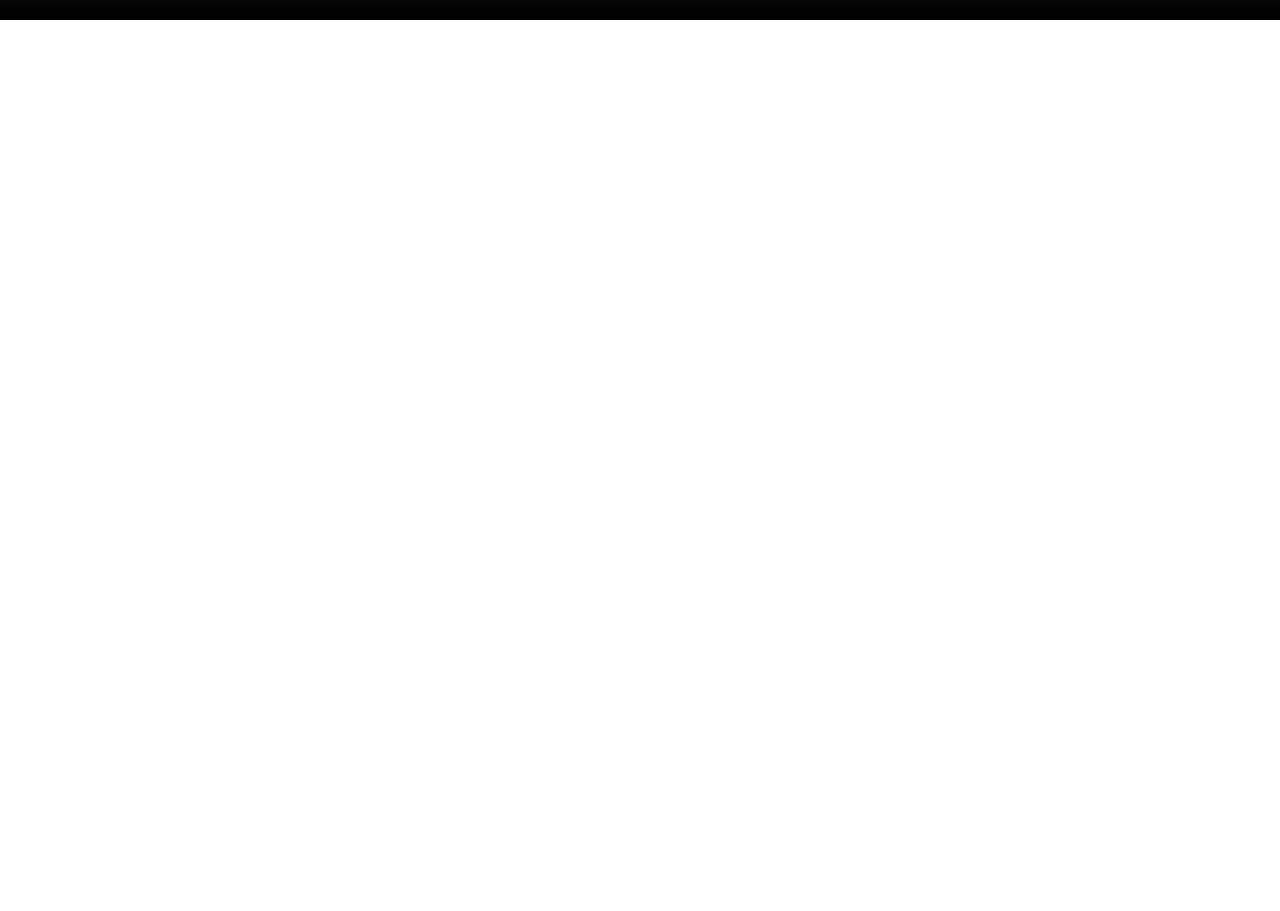
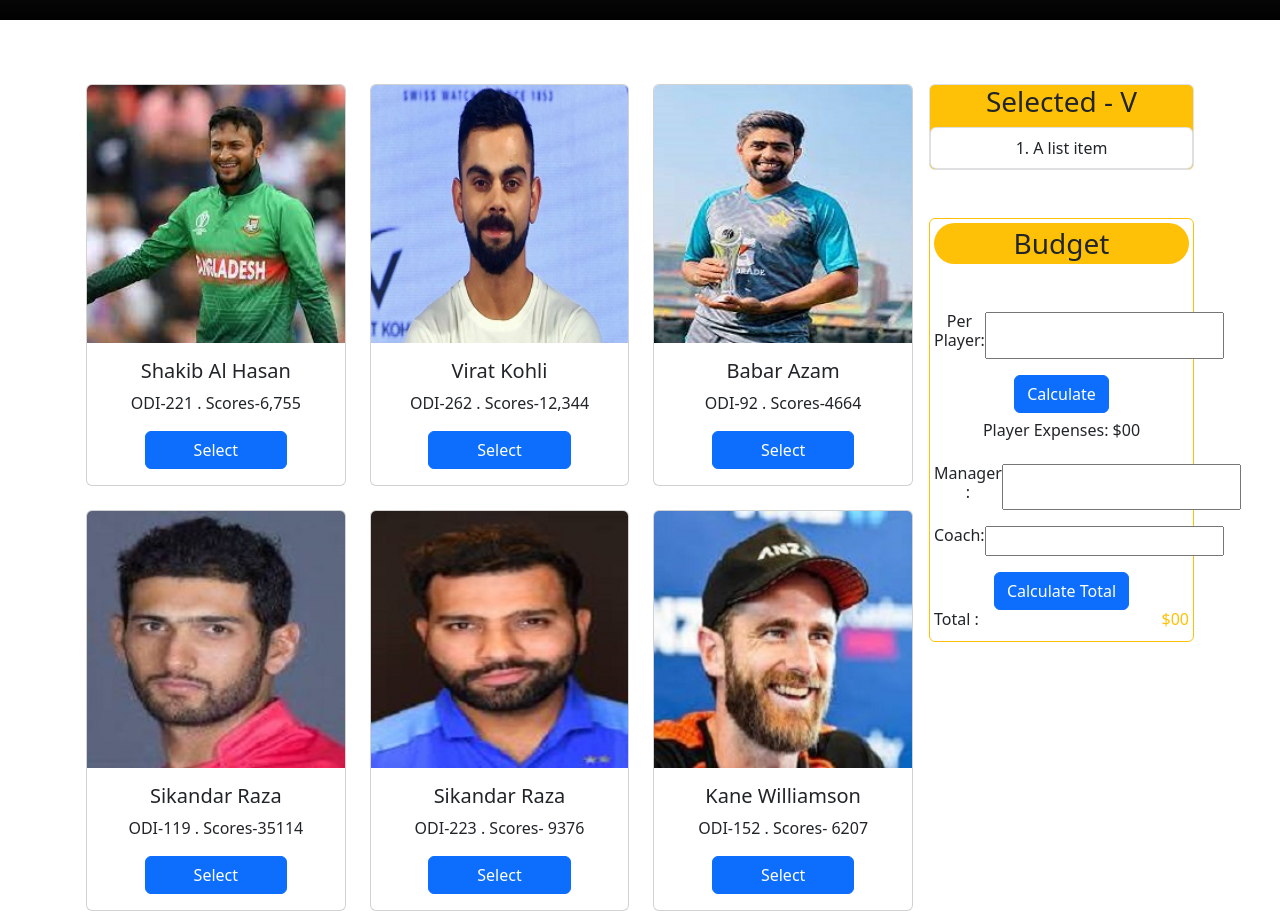
Before and after one commit to ayeasin14/Best-five-select, a plain HTML site: page index.html in a window 1280 px wide. Shown: the part 540-1451 px from the top of the page. Before the commit the page ends 800 px from the top, so only its background shows below. Drawn offline with nearby package versions, Linux system fonts and the light colour scheme; grey boxes are pictures that could not be loaded.

Commit message:
edition added

```diff
--- a/index.html
+++ b/index.html
@@ -21,7 +21,131 @@
             </div>
         </div>
     </header>
-    <main>
+
+    <main class="row g-3 text-center mt-5 container mx-auto">
+
+
+        <div class=" col-sm-6 col-md-9">
+            <div class="row row-cols-1 row-cols-md-3 g-4">
+
+                <!-- card items started -->
+                <div class="col">
+                    <div class="card h-100">
+                        <img src="images/Shakib.jpg" class="card-img-top img-fluid" alt="...">
+                        <div class="card-body">
+                            <h5 class="card-title">Shakib Al Hasan</h5>
+                            <p class="card-text">ODI-221 . Scores-6,755 </p>
+                            <a href="#" class="btn btn-primary px-5">Select</a>
+                        </div>
+                    </div>
+                </div>
+
+                <!-- card number 2 -->
+                <div class="col">
+                    <div class="card h-100">
+                        <img src="images/Virat.jpg" class="card-img-top" alt="...">
+                        <div class="card-body">
+                            <h5 class="card-title">Virat Kohli</h5>
+                            <p class="card-text">ODI-262 . Scores-12,344 </p>
+                            <a href="#" class="btn btn-primary px-5">Select</a>
+                        </div>
+                    </div>
+                </div>
+                <!-- card number 3 -->
+                <div class="col">
+                    <div class="card h-100">
+                        <img src="images/Babar1.jpg" class="card-img-top" alt="...">
+                        <div class="card-body">
+                            <h5 class="card-title">Babar Azam</h5>
+                            <p class="card-text">ODI-92 . Scores-4664 </p>
+                            <a href="#" class="btn btn-primary px-5">Select</a>
+                        </div>
+                    </div>
+                </div>
+                <!-- card number 4 -->
+                <div class="col">
+                    <div class="card h-100">
+                        <img src="images/Sikandar.jpg" class="card-img-top" alt="...">
+                        <div class="card-body">
+                            <h5 class="card-title">Sikandar Raza</h5>
+                            <p class="card-text">ODI-119 . Scores-35114 </p>
+                            <a href="#" class="btn btn-primary px-5">Select</a>
+                        </div>
+                    </div>
+                </div>
+                <!-- card number 5 -->
+                <div class="col">
+                    <div class="card h-100">
+                        <img src="images/Rohit.jpg" class="card-img-top" alt="...">
+                        <div class="card-body">
+                            <h5 class="card-title">Sikandar Raza</h5>
+                            <p class="card-text">ODI-223 . Scores- 9376 </p>
+                            <a href="#" class="btn btn-primary px-5">Select</a>
+                        </div>
+                    </div>
+                </div>
+                <!-- card number 6 -->
+                <div class="col">
+                    <div class="card h-100">
+                        <img src="images/Kane.jpg" class="card-img-top" alt="...">
+                        <div class="card-body">
+                            <h5 class="card-title">Kane Williamson</h5>
+                            <p class="card-text">ODI-152 . Scores- 6207 </p>
+                            <a href="#" class="btn btn-primary px-5">Select</a>
+                        </div>
+                    </div>
+                </div>
+            </div>
+        </div>
+
+
+        <!-- card Items ended -->
+
+        <!----------------------------- side var started  ------------------------------------->
+
+        <div class="col-6 col-md-3">
+            <!------------- Best five player section started ------------->
+            <div class="border rounded bg-warning mb-5">
+                <h3>Selected - V</h3>
+                <ol class="list-group list-group-numbered">
+                    <li class="list-group-item">A list item</li>
+
+                </ol>
+            </div>
+
+
+            <!--------------------- calculation section started ------------------------->
+
+            <div class="border border-warning p-1 mt-4 rounded">
+                <h3 class="bg-warning rounded-pill py-1 mb-5">Budget</h3>
+                <div class="mb-3 d-flex  justify-content-evenly">
+                    <h6>Per Player: </h6>
+                    <input type="text" class=" ">
+
+                </div>
+                <button id="btn-calculate" class="btn btn-primary">Calculate</button>
+                <h6 class="mt-2 mb-4">Player Expenses: $<span id="player-expenses-total">00</span> </h6>
+                <div class="d-flex mb-3  justify-content-evenly">
+                    <h6>Manager : </h6>
+                    <input id="manager-cost" type="text">
+                </div>
+                <div class="mb-3 d-flex  justify-content-evenly">
+                    <h6 class="">Coach: </h6>
+                    <input id="coach-cost" class="" type="text">
+                </div>
+                <button id="btn-total-calculate" class="btn btn-primary">Calculate Total</button>
+                <div class="d-flex justify-content-between">
+                    <h6>Total :</h6>
+                    <h6 class="text-warning">$<span id="total-cost">00</span></h6>
+                </div>
+
+            </div>
+
+
+        </div>
+
+
+        <!-- side var ended  -->
 
     </main>
 
```
